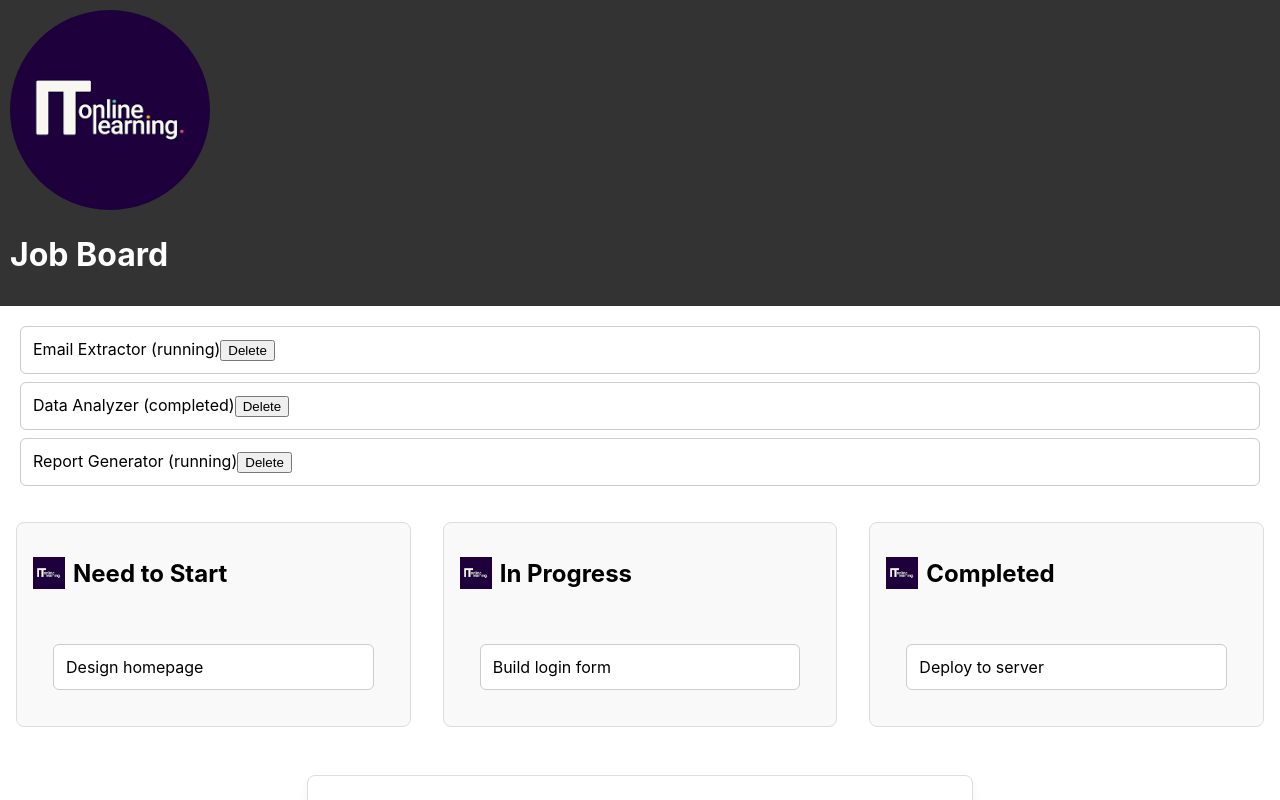
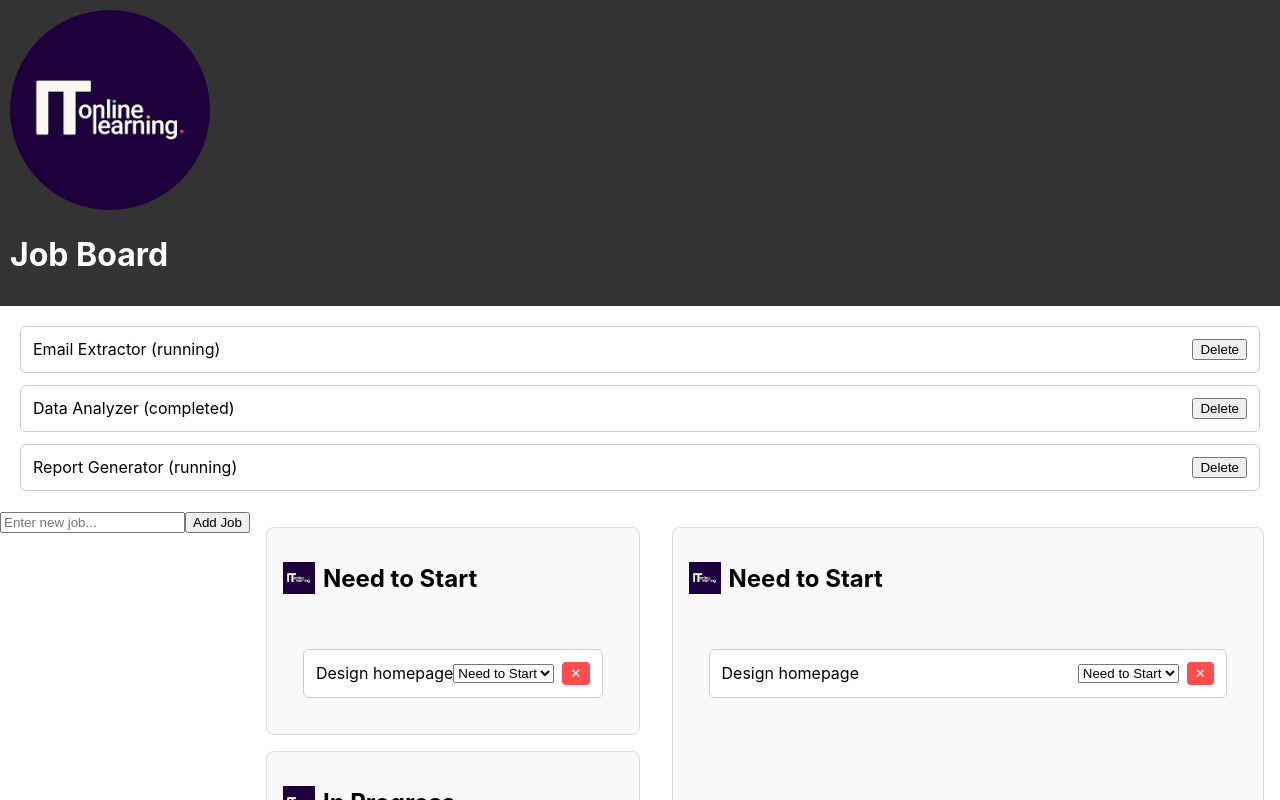
Before and after one commit to itolkent/JobBoard, a React (Create React App) app: page / in a window 1280 px wide. Shown: the top 800 px of the page. Built offline with nearby package versions, Linux system fonts and the light colour scheme.

Commit message:
Dynamic Functionality in the Job Management

```diff
--- a/src/App.css
+++ b/src/App.css
@@ -300,3 +300,59 @@
     width: 90%;
   }
 }
+.job-column {
+  flex: 1;
+  min-width: 250px;
+  margin: 1rem;
+  padding: 1rem;
+  background-color: #f9f9f9;
+  border: 1px solid #ddd;
+  border-radius: 8px;
+}
+
+.job-column-header {
+  display: flex;
+  align-items: center;
+  gap: 0.5rem;
+  margin-bottom: 1rem;
+}
+
+.job-column-icon {
+  width: 32px;
+  height: 32px;
+}
+
+.job-list {
+  display: flex;
+  flex-direction: column;
+  gap: 0.75rem;
+}
+
+.job-item {
+  display: flex;
+  justify-content: space-between;
+  align-items: center;
+  padding: 0.75rem;
+  background-color: #fff;
+  border: 1px solid #ccc;
+  border-radius: 6px;
+}
+
+.job-actions {
+  display: flex;
+  align-items: center;
+  gap: 0.5rem;
+}
+
+.delete-btn {
+  background: #ff4d4f;
+  color: #fff;
+  border: none;
+  border-radius: 4px;
+  padding: 0.25rem 0.5rem;
+  cursor: pointer;
+}
+
+.delete-btn:hover {
+  background: #d9363e;
+}
--- a/src/AppForm.js
+++ b/src/AppForm.js
@@ -1,16 +1,40 @@
-import React, { useState }  from "react";
+import React, { useState } from "react";
 import JobColumn from "./component/JobColumn";
 // sample icons
 import startIcon from "./img/itol.png";
 import progressIcon from "./img/itol.png";
 import completedIcon from "./img/itol.png";
-
+import JobForm from "./component/JobForm";
 function AppForm() {
     const [jobs, setJobs] = useState([
         { id: 1, title: "Design homepage", status: "Need to Start" },
         { id: 2, title: "Build login form", status: "In Progress" },
         { id: 3, title: "Deploy to server", status: "Completed" },
     ]);
+    //  Delete job
+    const deleteJob = (id) => {
+        setJobs((prevJobs) => prevJobs.filter((job) => job.id !== id));
+    };
+
+    // Update job status
+    const updateJobStatus = (id, newStatus) => {
+        setJobs((prevJobs) =>
+            prevJobs.map((job) =>
+                job.id === id ? { ...job, status: newStatus } : job
+            )
+        );
+    };
+
+    //  Add new job
+    const addNewJob = (title) => {
+        const newJob = {
+            id: Date.now(),
+            title,
+            status: "Need to Start",
+        };
+        setJobs((prevJobs) => [...prevJobs, newJob]);
+    };
+
 
     // Filter jobs by status
     const needToStartJobs = jobs.filter((job) => job.status === "Need to Start");
@@ -21,6 +45,32 @@
     return (
         <div>
             <div className="app-container">
+                <JobForm addNewJob={addNewJob} />
+
+                <div className="columns">
+                    <JobColumn
+                        title="Need to Start"
+                        image={startIcon}
+                        jobs={needToStartJobs}
+                        deleteJob={deleteJob}
+                        updateJobStatus={updateJobStatus}
+                    />
+                    <JobColumn
+                        title="In Progress"
+                        image={progressIcon}
+                        jobs={inProgressJobs}
+                        deleteJob={deleteJob}
+                        updateJobStatus={updateJobStatus}
+                    />
+                    <JobColumn
+                        title="Completed"
+                        image={completedIcon}
+                        jobs={completedJobs}
+                        deleteJob={deleteJob}
+                        updateJobStatus={updateJobStatus}
+                    />
+                </div>
+
                 <JobColumn title="Need to Start" image={startIcon} jobs={needToStartJobs} />
                 <JobColumn title="In Progress" image={progressIcon} jobs={inProgressJobs} />
                 <JobColumn title="Completed" image={completedIcon} jobs={completedJobs} />
--- a/src/component/JobColumn.js
+++ b/src/component/JobColumn.js
@@ -1,26 +1,46 @@
 import React from "react";
 
-function JobColumn({ title, image, jobs }) {
+function JobColumn({ title, image, jobs, deleteJob, updateJobStatus }) {
     return (
         <div className="job-column">
             <div className="job-column-header">
                 <img src={image} alt={title} className="job-column-icon" />
                 <h2>{title}</h2>
             </div>
-
             <div className="job-list">
                 {jobs.length > 0 ? (
                     jobs.map((job) => (
                         <div key={job.id} className="job-item">
-              {job.title}
+                            <span>{job.title}</span>
+
+                            <div className="job-actions">
+                                <select
+                                    value={job.status}
+                                    onChange={(e) => updateJobStatus(job.id, e.target.value)}
+                                >
+                                    <option value="Need to Start">Need to Start</option>
+                                    <option value="In Progress">In Progress</option>
+                                    <option value="Completed">Completed</option>
+                                </select>
+
+                                <button
+                                    className="delete-btn"
+                                    onClick={() => deleteJob(job.id)}
+                                >
+                                    ✕
+                                </button>
+                            </div>
                         </div>
                     ))
                 ) : (
                     <p className="empty-message">No jobs here yet</p>
                 )}
             </div>
+
+
         </div>
     );
 }
 
+
 export default JobColumn;
--- /dev/null
+++ b/src/component/JobForm.js
@@ -0,0 +1,26 @@
+import React, { useState } from "react";
+
+function JobForm({ addNewJob }) {
+  const [title, setTitle] = useState("");
+
+  const handleSubmit = (e) => {
+    e.preventDefault();
+    if (title.trim() === "") return;
+    addNewJob(title);
+    setTitle("");
+  };
+
+  return (
+    <form className="job-form" onSubmit={handleSubmit}>
+      <input
+        type="text"
+        value={title}
+        onChange={(e) => setTitle(e.target.value)}
+        placeholder="Enter new job..."
+      />
+      <button type="submit">Add Job</button>
+    </form>
+  );
+}
+
+export default JobForm;
```
Lines whose indentation alone changed are shown as unchanged.
